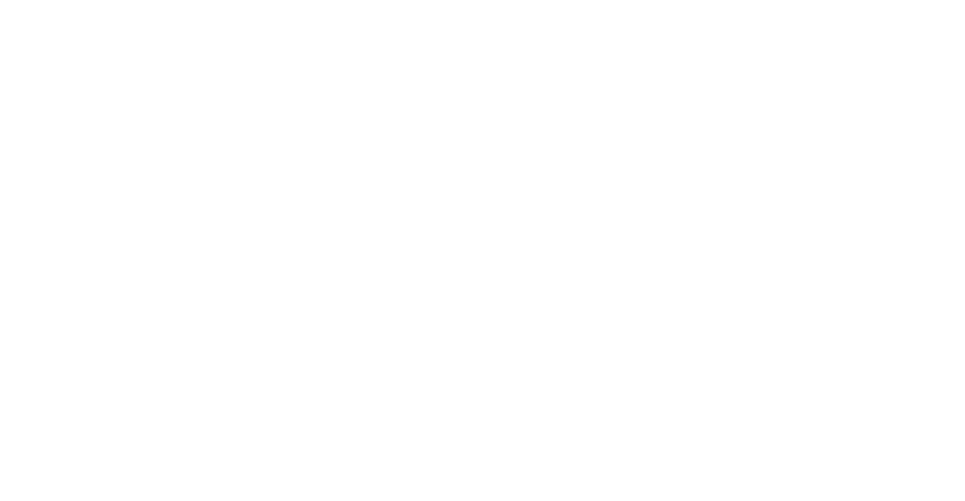
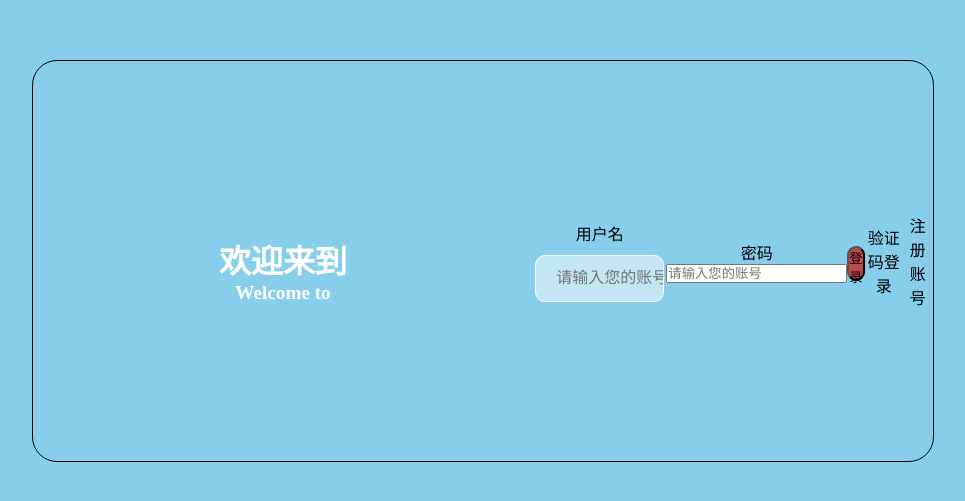
Before and after one commit to OnlineJudgeProjectTeam/online-judge-fe, a Vue app: page /login in a window 1280 px wide. Before the commit this address had no page. Shown: the part 139-640 px from the top of the page, without its empty margins (157-1122 px from the left). Built offline with nearby package versions, Linux system fonts and the light colour scheme.

Commit message:
feat: add Login.Vue

```diff
--- /dev/null
+++ b/src/pages/login/Login.Vue
@@ -0,0 +1,143 @@
+<script lang="ts" setup>
+    import { ref,reactive } from 'vue'
+    import request from '../../network/request'
+
+    const userinfo = reactive({
+        username : "",
+        password : ""
+    })
+    let err = ref<string>("")
+
+    const rExp :RegExp = /[a-zA-Z0-9]{4,32}$/
+
+    async function handleLogin(userinfo) {
+        if(userinfo.username === null){
+            err.value = "用户名不能为空"
+        }
+        else if(!userinfo.password.match(rExp)){
+            err.value = "密码不符合规则"
+        }
+        else{
+            request({url:'/login',method:'post',data:userinfo})
+        }
+    }
+
+    async function verify() {
+        this.router.push('/verify')
+    }
+
+    async function register() {
+        this.router.push('/registry')
+    }
+
+</script>
+
+<template>
+  <div class="login">
+    <div class="container">
+        <div class="left">
+            <img src="" alt="">
+            <h1>欢迎来到</h1>
+            <h3>Welcome to</h3>
+        </div>
+        <div class="right">
+            <div class="submit">
+                用户名
+                <input type = "text" v-model="userinfo.username" placeholder="请输入您的账号">
+            </div>
+            <div>
+                密码
+                <input type="password" v-model="userinfo.password" placeholder="请输入您的账号">
+            </div>
+            <div class="msg">
+                <span v-html="err"></span>
+            </div>
+            <div class="btn">
+                <button class="loginbtn" @click="handleLogin">登录</button>
+            </div>
+            <div class="verify" @click="">
+                验证码登录
+            </div>
+            <div class="register" @click="">
+                注册账号
+            </div>
+        </div>
+    </div>
+  </div>
+</template>
+
+<style lang="scss" scoped>
+.login{
+    position: relative;
+    width: 100vw;
+    height: 100vh;
+    background-image: url();
+    background-size: 100% 100%;
+    background-color: skyblue;
+    .container{
+        height: 400px;
+        position: absolute;
+        left: 50%;
+        top: 50%;
+        transform: translate(-50%,-50%);
+        border-radius: 25px;
+        border: 1px solid black;
+    }
+}
+.container{
+    display: flex;
+    flex-direction:row;
+    text-align:center;
+    align-items: center;
+    .left{
+        width: 500px;
+        h1{
+            color: white;
+            white-space: nowrap;
+        }
+        h3{
+            font-size: 1.2rem;
+            text-align:center;
+            color: white;
+            white-space: nowrap;
+        }
+    }
+    .right{
+        width: 400px;
+      }
+}
+
+.right{
+    display: flex;
+    justify-content: center;
+    align-items: center;
+    .submit{
+        input{
+            width: 80%;
+            height: 45px;
+            margin-top: 10px;
+            border: 1px solid white;
+            background-color: rgba(255, 255, 255, 0.5);
+            border-radius: 10px;
+            font-size: inherit;
+            padding-left: 20px;
+            outline: none;
+        }
+    }
+
+    .msg{
+        margin-top: 26px;
+        font-size: 0.9rem;
+        color: red;
+    }
+    .loginbtn{
+        width: 100%;
+        height: 35px;
+        margin-top: 10px;
+        border-radius: 10px;
+        background-color: rgba(207, 38, 38, 0.8);
+    }
+
+}
+
+</style>
--- a/src/router/component.ts
+++ b/src/router/component.ts
@@ -3,3 +3,7 @@
 export const asyncHome = defineAsyncComponent({
   loader: () => import("@pages/Home.vue"),
 });
+
+export const asyncLogin = defineAsyncComponent({
+  loader: () => import("@pages/login/Login.VUe"),
+});
--- a/src/router/config.ts
+++ b/src/router/config.ts
@@ -1,5 +1,5 @@
 import { RouteRecordRaw } from "vue-router";
-import { asyncHome } from "./component";
+import { asyncHome, asyncLogin } from "./component";
 
 export const routes: RouteRecordRaw[] = [
   {
@@ -7,4 +7,9 @@
     name: "home",
     component: asyncHome,
   },
+  {
+    path: "/login",
+    name: "login",
+    component: asyncLogin,
+  },
 ];
```
